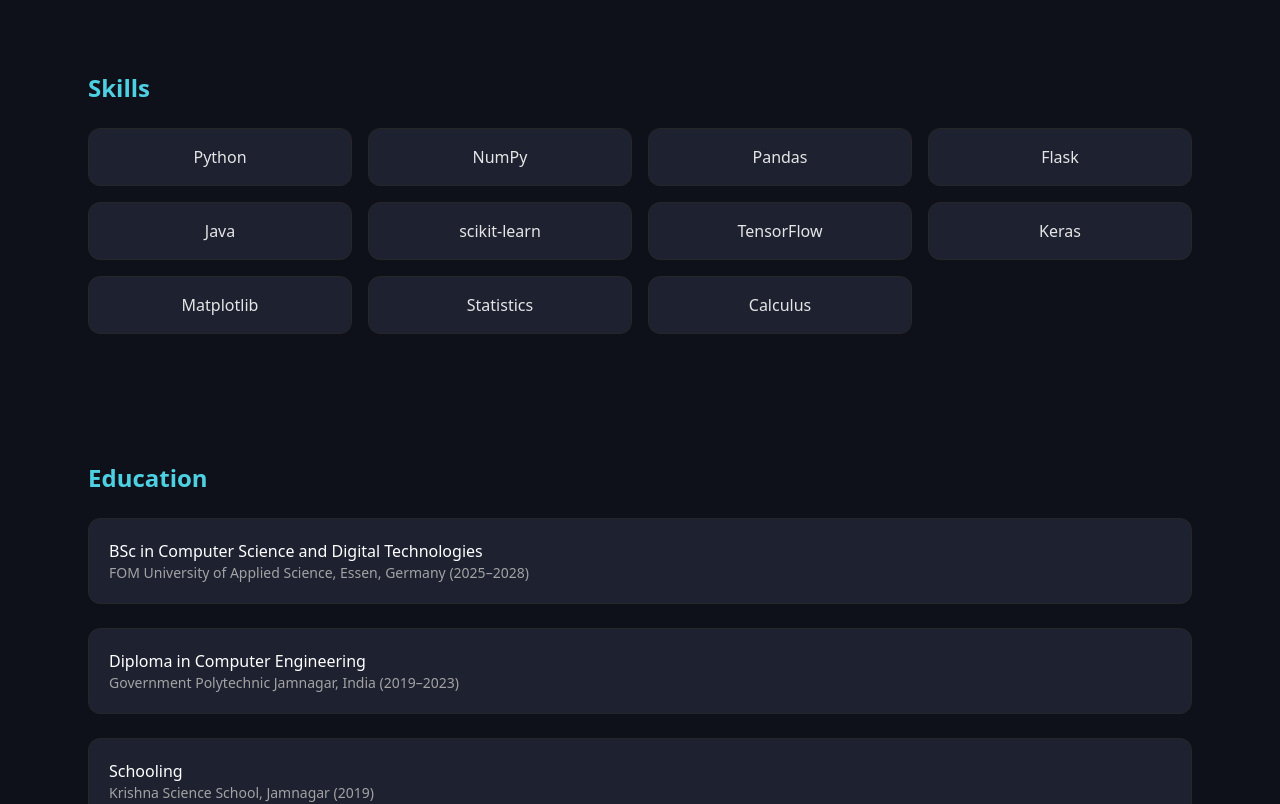
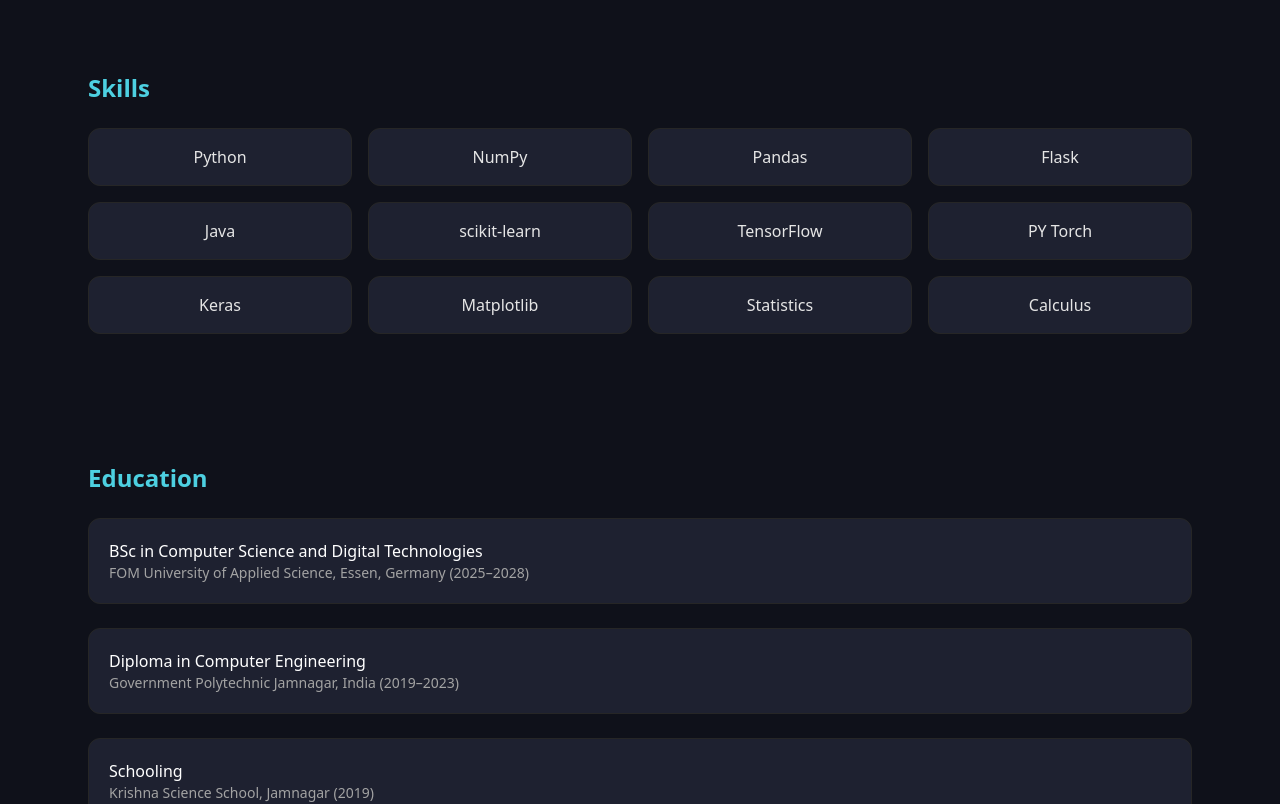
Before and after one commit to niks1107/Portfolio, a React (Vite) app: page / in a window 1280 px wide. Shown: the part 860-1664 px from the top of the page. Built offline with nearby package versions, Linux system fonts and the light colour scheme; no server answers.

Commit message:
Update Portfolio.JSX

```diff
--- a/src/Portfolio.jsx
+++ b/src/Portfolio.jsx
@@ -81,7 +81,7 @@
           <div className="grid grid-cols-2 sm:grid-cols-3 md:grid-cols-4 gap-4">
             {[
               "Python", "NumPy", "Pandas", "Flask",
-              "Java", "scikit-learn", "TensorFlow",
+              "Java", "scikit-learn", "TensorFlow", "PY Torch",
               "Keras", "Matplotlib", "Statistics", "Calculus"
             ].map((skill) => (
               <div key={skill} className="bg-surface rounded-xl p-4 text-center text-neutral-200 border border-neutral-800">
```
